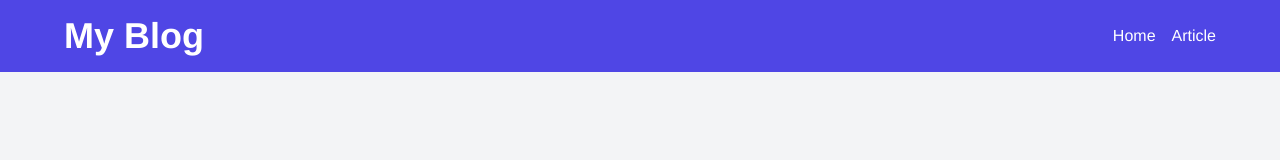
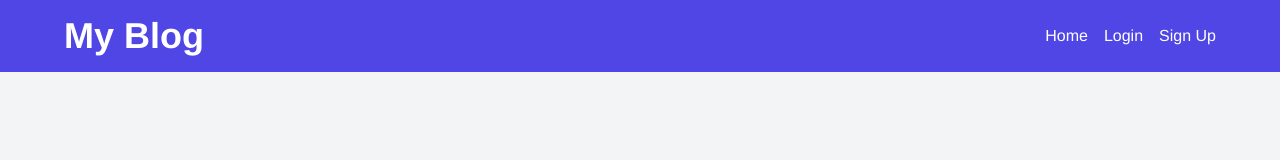
Before and after one commit to chenjiahau/NextJS, a Next.js app in the folder app/: page /login in a window 1280 px wide. Shown: the top 160 px of the page. Built offline with nearby package versions, Linux system fonts and the light colour scheme.

Commit message:
For the Navbar: 1. If no token is found, show the Login and Sign Up links. 2. If a token is found, show the Article and Logout links.

```diff
--- a/app/src/app/layout.js
+++ b/app/src/app/layout.js
@@ -1,5 +1,6 @@
 import "./globals.css";
 
+import AuthProvider from '@/providers/AuthProvider';
 import AuthGuard from '@/components/AuthGuard';
 import Navbar from '@/components/Navbar';
 import Footer from '@/components/Footer';
@@ -13,6 +14,7 @@ export default function RootLayout({ children }) {
   return (
     <html lang="en">
       <body>
+        <AuthProvider>
           <AuthGuard>
             <div className="layout">
               <Navbar />
@@ -20,6 +22,7 @@ export default function RootLayout({ children }) {
               <Footer />
             </div>
           </AuthGuard>
+        </AuthProvider>
       </body>
     </html>
   );
--- a/app/src/app/login/page.jsx
+++ b/app/src/app/login/page.jsx
@@ -4,10 +4,12 @@ import authFormStyle from "@/styles/modules/auth.form.module.scss";
 
 import { useEffect, useState } from "react";
 import { useRouter } from "next/navigation";
-import { tokenStore } from "@/lib/token.client";
+import { useAuth } from "@/providers/AuthProvider";
+import { tokenStore } from "@/lib/token.store";
 
 export default function LoginPage() {
   const router = useRouter();
+  const { login } = useAuth();
 
   const [email, setEmail] = useState("");
   const [password, setPassword] = useState("");
@@ -41,8 +43,9 @@ export default function LoginPage() {
         return;
       }
 
-      // Save token to local storage
-      tokenStore.save(json.token);
+      tokenStore.save(json.token); // Save token to local storage
+      login(json.token); // Update auth context
+
       setSuccess("Login successful! Redirecting...");
       setTimeout(() => {
         router.replace("/");
--- a/app/src/app/signup/page.jsx
+++ b/app/src/app/signup/page.jsx
@@ -4,7 +4,7 @@ import authFormStyle from "@/styles/modules/auth.form.module.scss";
 
 import { useState, useEffect } from "react";
 import { useRouter } from "next/navigation";
-import { tokenStore } from "@/lib/token.client";
+import { tokenStore } from "@/lib/token.store";
 
 export default function SignupPage() {
   const router = useRouter();
--- a/app/src/components/AuthGuard/index.jsx
+++ b/app/src/components/AuthGuard/index.jsx
@@ -2,7 +2,7 @@
 
 import { useEffect, useState } from "react";
 import { useRouter, usePathname } from "next/navigation";
-import { tokenStore } from "@/lib/token.client";
+import { tokenStore } from "@/lib/token.store";
 
 const PUBLIC_ROUTES = ["/login", "/signup"];
 
--- a/app/src/components/Navbar/index.jsx
+++ b/app/src/components/Navbar/index.jsx
@@ -1,7 +1,19 @@
+"use client";
+
 import style from "./navbar.module.scss";
 import Link from "next/link";
+import { useAuth } from "@/providers/AuthProvider";
+import { useRouter } from "next/navigation";
 
-const Navbar = () => {
+export default function Navbar() {
+  const router = useRouter();
+  const { loggedIn, logout } = useAuth();
+
+  const handleLogout = () => {
+    logout();
+    router.replace("/");
+  };
+
   return (
     <nav className={style.navbar}>
       <h1 className={style.title}>My Blog</h1>
@@ -11,14 +23,37 @@ const Navbar = () => {
             Home
           </Link>
         </li>
-        <li>
-          <Link href='/article' className={style.link}>
-            Article
-          </Link>
-        </li>
+
+        {loggedIn && (
+          <>
+            <li>
+              <Link href='/article' className={style.link}>
+                Article
+              </Link>
+            </li>
+            <li>
+              <button onClick={handleLogout} className={style.link}>
+                Logout
+              </button>
+            </li>
+          </>
+        )}
+
+        {!loggedIn && (
+          <>
+            <li>
+              <Link href='/login' className={style.link}>
+                Login
+              </Link>
+            </li>
+            <li>
+              <Link href='/signup' className={style.link}>
+                Sign Up
+              </Link>
+            </li>
+          </>
+        )}
       </ul>
     </nav>
   );
-};
-
-export default Navbar;
+}
--- /dev/null
+++ b/app/src/lib/token.store.js
@@ -0,0 +1,24 @@
+const saveToken = (token) => {
+  if (typeof window !== "undefined") {
+    localStorage.setItem("token", token);
+  }
+}
+
+const getToken = () => {
+  if (typeof window !== "undefined") {
+    return localStorage.getItem("token");
+  }
+  return null;
+}
+
+const removeToken = () => {
+  if (typeof window !== "undefined") {
+    localStorage.removeItem("token");
+  }
+}
+
+export const tokenStore = {
+  save: saveToken,
+  get: getToken,
+  remove: removeToken,
+};
--- /dev/null
+++ b/app/src/providers/AuthProvider.jsx
@@ -0,0 +1,31 @@
+"use client";
+import { createContext, useContext, useMemo, useState, useEffect } from "react";
+import { tokenStore } from "@/lib/token.store";
+
+const AuthCtx = createContext(null);
+export function useAuth() {
+  return useContext(AuthCtx);
+}
+
+export default function AuthProvider({ children }) {
+  const [token, setToken] = useState(null);
+
+  useEffect(() => {
+    setToken(tokenStore.get());
+  }, []);
+
+  const login = (t) => {
+    tokenStore.save(t);
+    setToken(t);
+  };
+  const logout = () => {
+    tokenStore.remove();
+    setToken(null);
+  };
+
+  const value = useMemo(
+    () => ({ token, loggedIn: !!token, login, logout }),
+    [token]
+  );
+  return <AuthCtx.Provider value={value}>{children}</AuthCtx.Provider>;
+}
```
Lines whose indentation alone changed are shown as unchanged.
